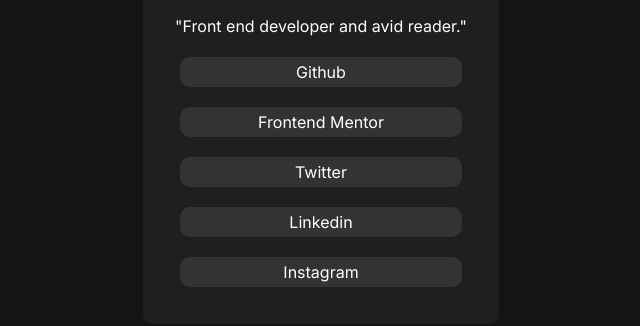
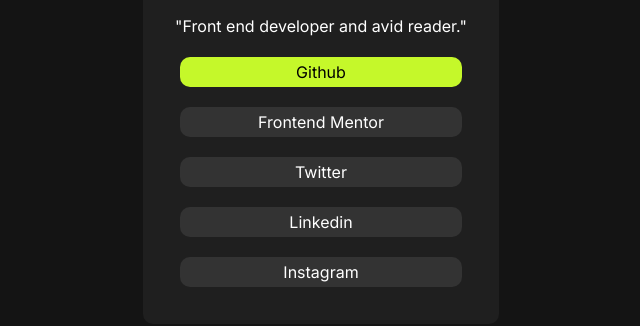
Before and after one commit to samuelclxrk/social-links-card, a plain HTML site: page index.html in a window 1280 px wide. In both pictures the pointer is over the link "Github". Shown: the part 308-634 px from the top of the page, without its empty margins (319-959 px from the left). Drawn offline with Linux system fonts and the light colour scheme.

Commit message:
added transition

```diff
--- a/styles.css
+++ b/styles.css
@@ -51,7 +51,13 @@ h1 {
     text-align: center;
     padding: 5px 50px;
     border-radius: 10px;
-    margin: 5px
+    margin: 5px;
+    transition: background-color 0.3s ease, color 0.3s ease;
+}
+
+.navbar .item:hover {
+    background-color:hsl(75, 94%, 57%);
+    color: black;
 }
 
 .copy {
```
